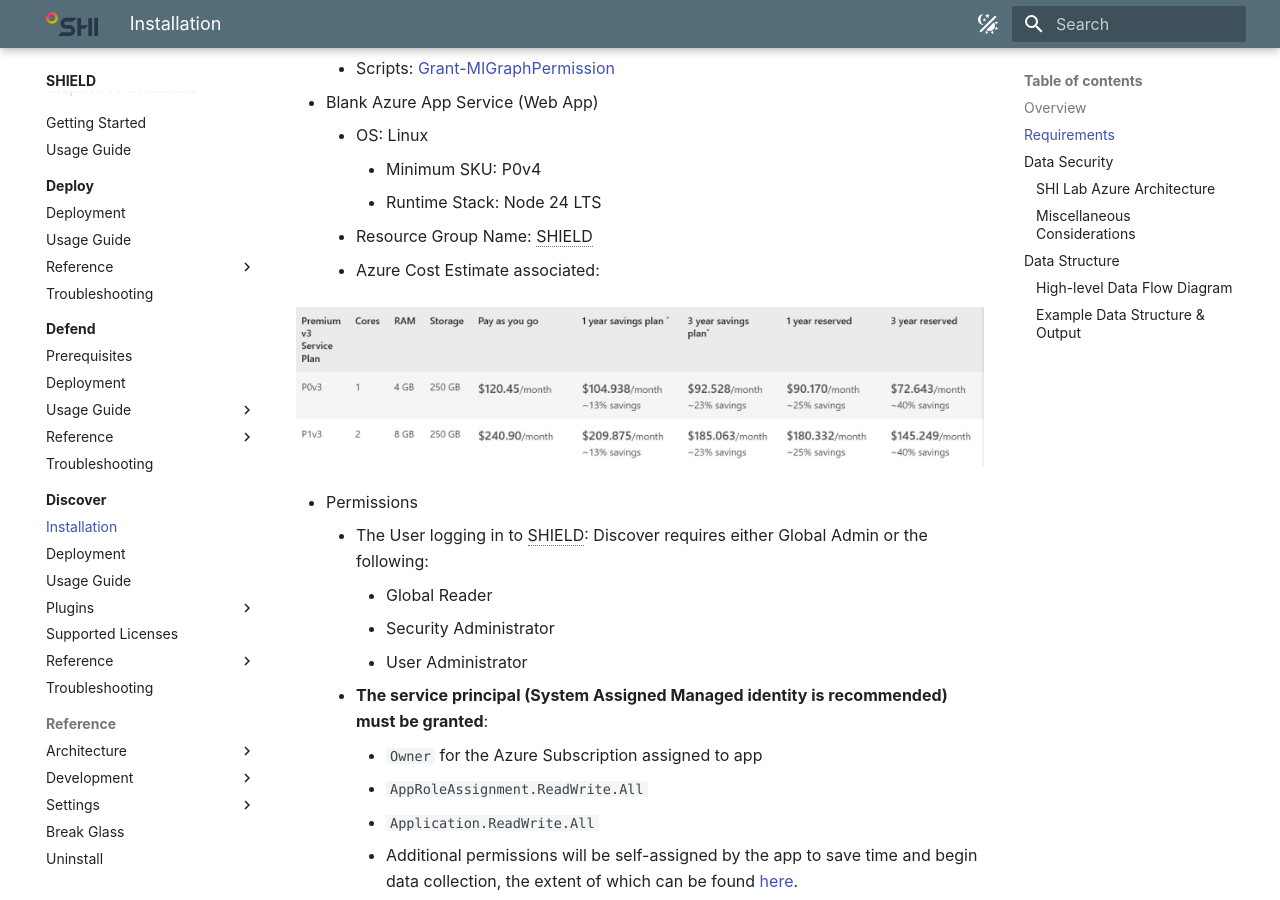
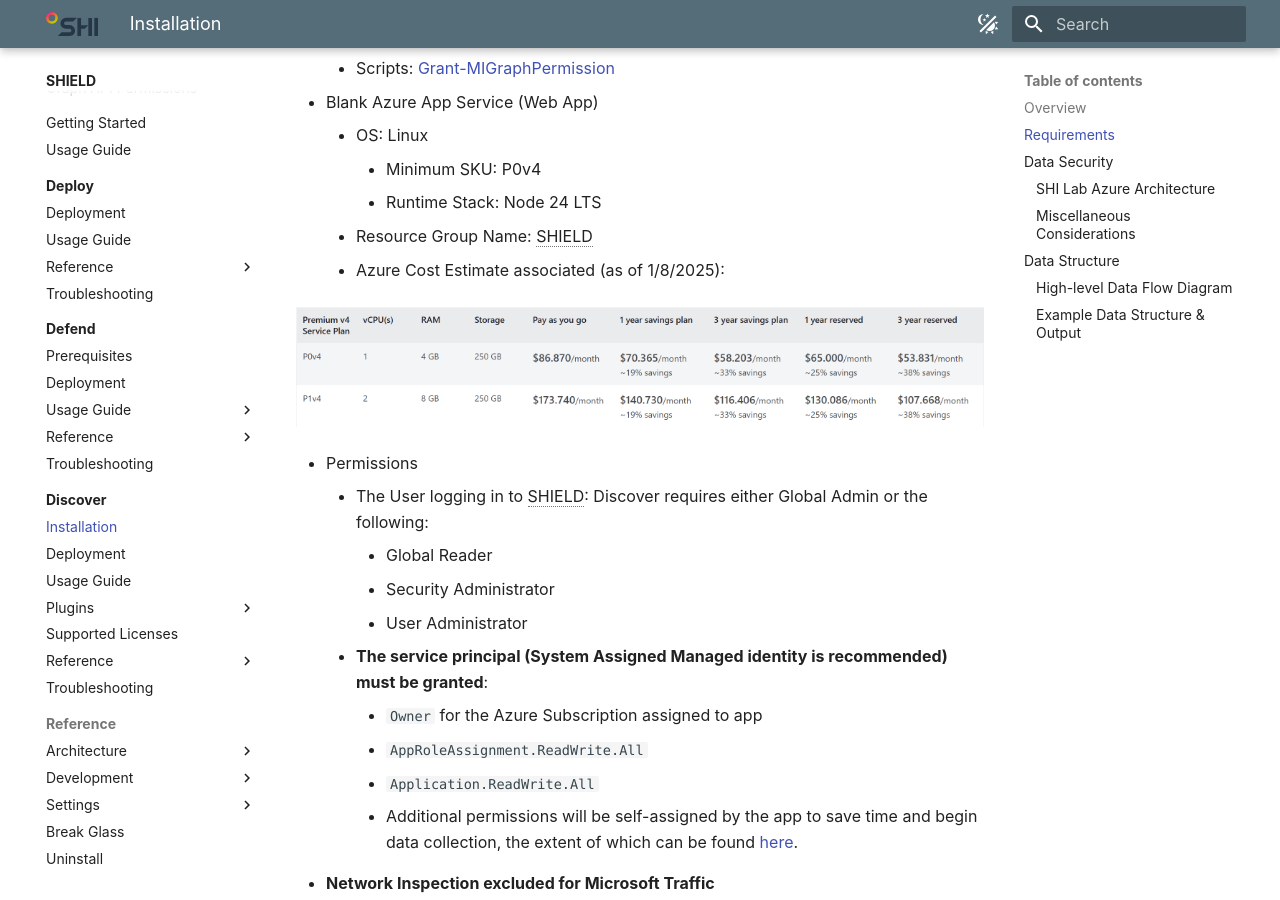
Before and after one commit to Software-Hardware-Integration-Lab/Documentation, an MkDocs documentation site: the page built from docs/SHIELD/Discover/Installation.md, in a window 1280 px wide and 900 px high, scrolled down 828 px. Built offline with MkDocs 1.6.1 and Material for MkDocs 9.7.7, drawn with Linux system fonts in a browser that asks for light colours; plug-ins that fetch from the network failed and are left out.

Commit message:
Fix Pricing Table
Old pricing table was for v3, new is for v4.
Add a note about when the pricing data was captured.

```diff
--- a/docs/SHIELD/Discover/Installation.md
+++ b/docs/SHIELD/Discover/Installation.md
@@ -22,9 +22,9 @@ This application is a self-hosted application that exists in the customer tenant
         - Minimum SKU: P0v4
         - Runtime Stack: Node 24 LTS
     - Resource Group Name: SHIELD
-    - Azure Cost Estimate associated:
+    - Azure Cost Estimate associated (as of 1/8/2025):
 
-![Azure Cost Estimation Table](/SHIELD/Discover/assets/images/screenshots/azure_cost_estimation_table.jpg)
+![Azure Cost Estimation Table](assets/images/screenshots/Pricing_Table.png)
 
 - Permissions
     - The User logging in to SHIELD: Discover requires either Global Admin or the following:
```
Also changed, not shown: docs/SHIELD/Discover/assets/images/screenshots/Pricing_Table.png (added), docs/SHIELD/Discover/assets/images/screenshots/azure_cost_estimation_table.jpg (deleted).
